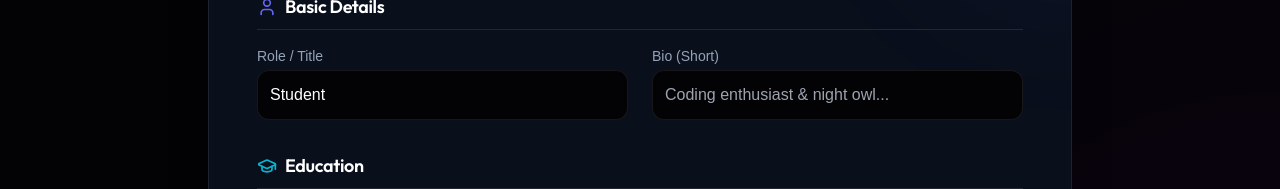
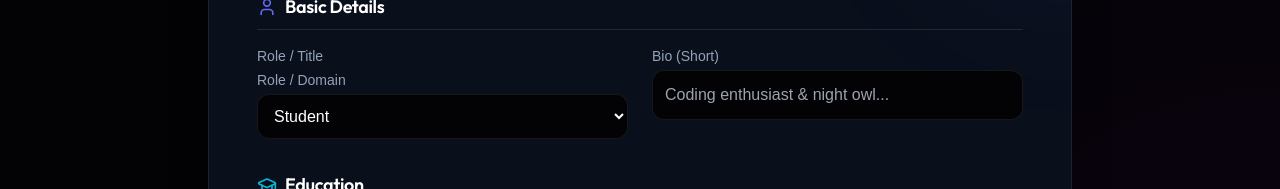
Before and after one commit to Krish9006/SkillSync-, a Next.js app in the folder frontend/: page /create-profile in a window 1280 px wide. Shown: the part 332-521 px from the top of the page. Built offline with nearby package versions, Linux system fonts and the light colour scheme; no server answers.

Commit message:
feat: update profile role selection with specific domains

```diff
--- a/frontend/app/create-profile/page.js
+++ b/frontend/app/create-profile/page.js
@@ -122,13 +122,24 @@ export default function CreateProfilePage() {
                             <div className="grid grid-cols-1 md:grid-cols-2 gap-6">
                                 <div>
                                     <label className="block text-sm text-slate-400 mb-1">Role / Title</label>
-                                    <input
-                                        type="text"
+                                    <label className="block text-sm text-slate-400 mb-1">Role / Domain</label>
+                                    <select
                                         className="w-full bg-os-bg border border-os-border rounded-xl p-3 focus:border-brand-primary focus:ring-1 focus:ring-brand-primary outline-none transition-all"
-                                        placeholder="e.g. Full Stack Developer"
                                         value={formData.role}
                                         onChange={(e) => setFormData({ ...formData, role: e.target.value })}
-                                    />
+                                    >
+                                        <option value="Student">Student</option>
+                                        <option value="Frontend Developer">Frontend Developer</option>
+                                        <option value="Backend Developer">Backend Developer</option>
+                                        <option value="Full Stack Developer">Full Stack Developer</option>
+                                        <option value="App Developer">App Developer</option>
+                                        <option value="AI/ML Engineer">AI/ML Engineer</option>
+                                        <option value="UI/UX Designer">UI/UX Designer</option>
+                                        <option value="DevOps Engineer">DevOps Engineer</option>
+                                        <option value="Data Scientist">Data Scientist</option>
+                                        <option value="Product Manager">Product Manager</option>
+                                        <option value="Blockchain Developer">Blockchain Developer</option>
+                                    </select>
                                 </div>
                                 <div>
                                     <label className="block text-sm text-slate-400 mb-1">Bio (Short)</label>
```
